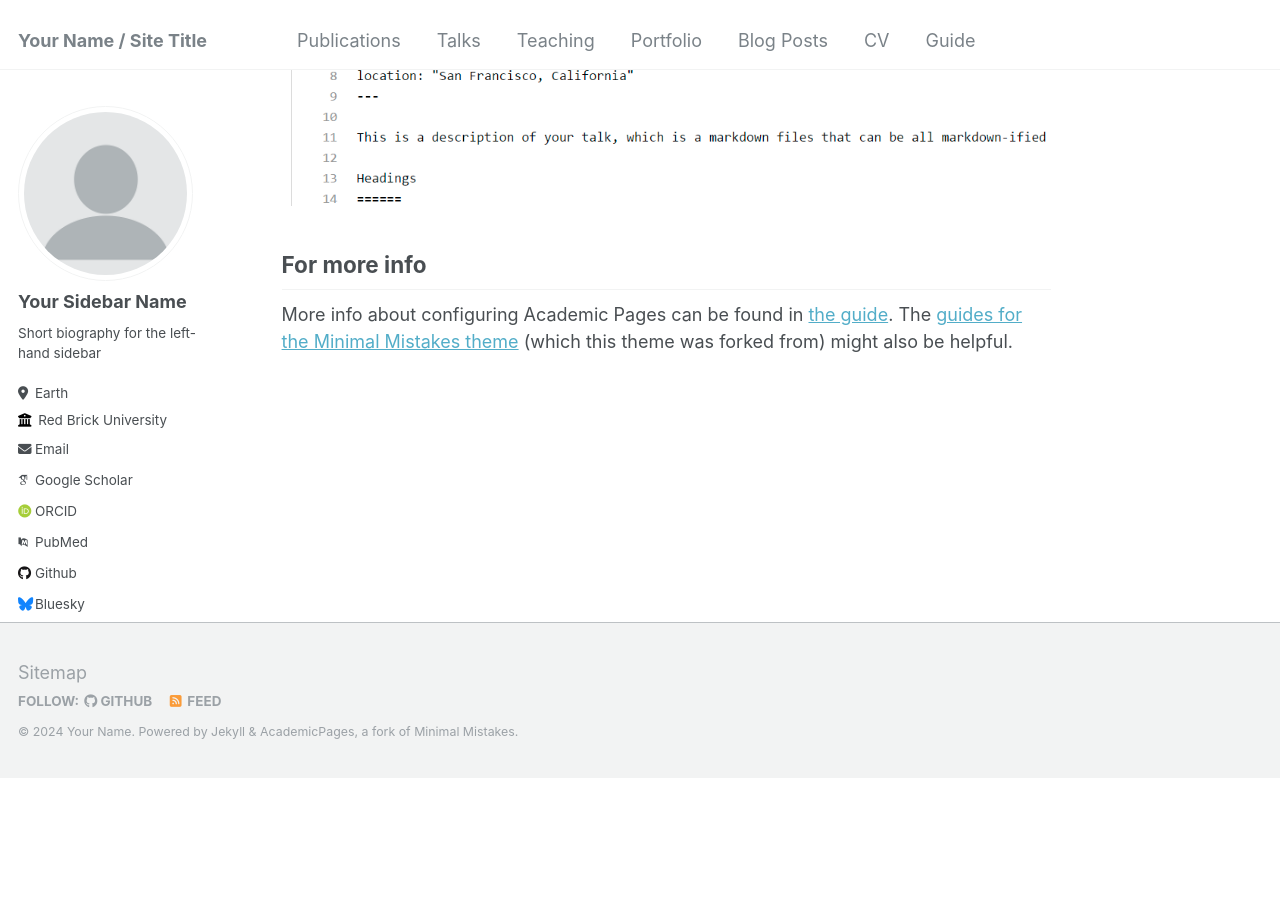
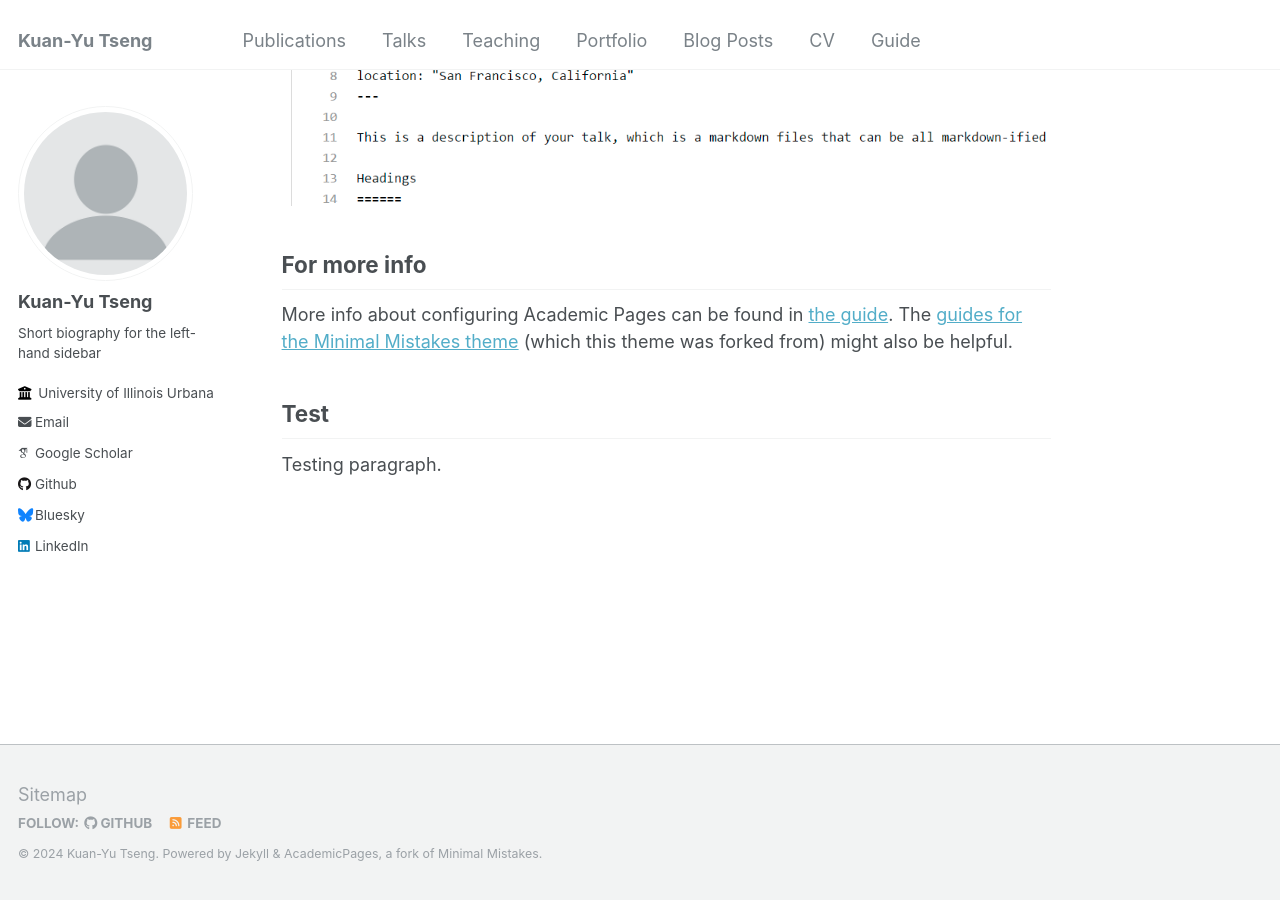
Before and after one commit to kuanyutseng2/kuanyutseng2.github.io, a Jekyll site: the page built from _pages/about.md, in a window 1280 px wide and 900 px high, scrolled down 2783 px. Built offline with Jekyll 4.4.1, drawn with Linux system fonts in a browser that asks for light colours; some web fonts are replaced; before the commit the page ends 3560 px from its top, so only the background shows below that.

Commit message:
add basic profile

```diff
--- a/Gemfile
+++ b/Gemfile
@@ -1,4 +1,6 @@
 source "https://rubygems.org"
+
+gem "ffi", "= 1.16.3"
 
 # Hello! This is where you manage which Jekyll version is used to run.
 # When you want to use a different version, change it below, save the
--- a/_config.yml
+++ b/_config.yml
@@ -8,9 +8,9 @@
 
 # Basic Site Settings
 locale                   : "en-US"
-title                    : "Your Name / Site Title"
+title                    : "Kuan-Yu Tseng"
 title_separator          : "-"
-name                     : &name "Your Name"
+name                     : &name "Kuan-Yu Tseng"
 description              : &description "personal description"
 url                      : https://academicpages.github.io # the base hostname & protocol for your site e.g. "https://mmistakes.github.io"
 baseurl                  : "" # the subpath of your site, e.g. "/blog"
@@ -22,21 +22,21 @@ repository               : "academicpages/academicpages.github.io"
 author:
   # Biographic information
   avatar           : "profile.png"
-  name             : "Your Sidebar Name"
+  name             : "Kuan-Yu Tseng"
   pronouns         : # example: "she/her"
   bio              : "Short biography for the left-hand sidebar"
-  location         : "Earth"
-  employer         : "Red Brick University"
+  # location         : "Earth"
+  employer         : "University of Illinois Urbana-Champaign"
   uri              : # URL
   email            : "none@example.org"
 
   # Academic websites
   arxiv            : # URL - Update with the correct link to your profile
-  googlescholar    : "https://scholar.google.com/citations?user=PS_CX0AAAAAJ"
+  googlescholar    : "https://scholar.google.com/citations?authuser=2&user=Uw7aur4AAAAJ"
   impactstory      : # URL
-  orcid            : "http://orcid.org/yourorcidurl"
+  orcid            : # "http://orcid.org/yourorcidurl"
   semantic         : # URL
-  pubmed           : "https://www.ncbi.nlm.nih.gov/pubmed/?term=john+snow"
+  pubmed           : # "https://www.ncbi.nlm.nih.gov/pubmed/?term=john+snow"
   researchgate     : # URL
 
   # Repositories and software development
@@ -57,7 +57,7 @@ author:
   keybase          : # Username
   instagram        : # Username
   lastfm           : # Username
-  linkedin         : # Username
+  linkedin         : "https://www.linkedin.com/in/kuan-yu-tseng-ba6b041a0"
   mastodon         : # URL
   medium           : # URL
   pinterest        : # Username
--- a/_pages/about.md
+++ b/_pages/about.md
@@ -47,3 +47,7 @@ Example: editing a markdown file for a talk
 For more info
 ------
 More info about configuring Academic Pages can be found in [the guide](https://academicpages.github.io/markdown/). The [guides for the Minimal Mistakes theme](https://mmistakes.github.io/minimal-mistakes/docs/configuration/) (which this theme was forked from) might also be helpful.
+
+Test
+-----
+Testing paragraph.
```
